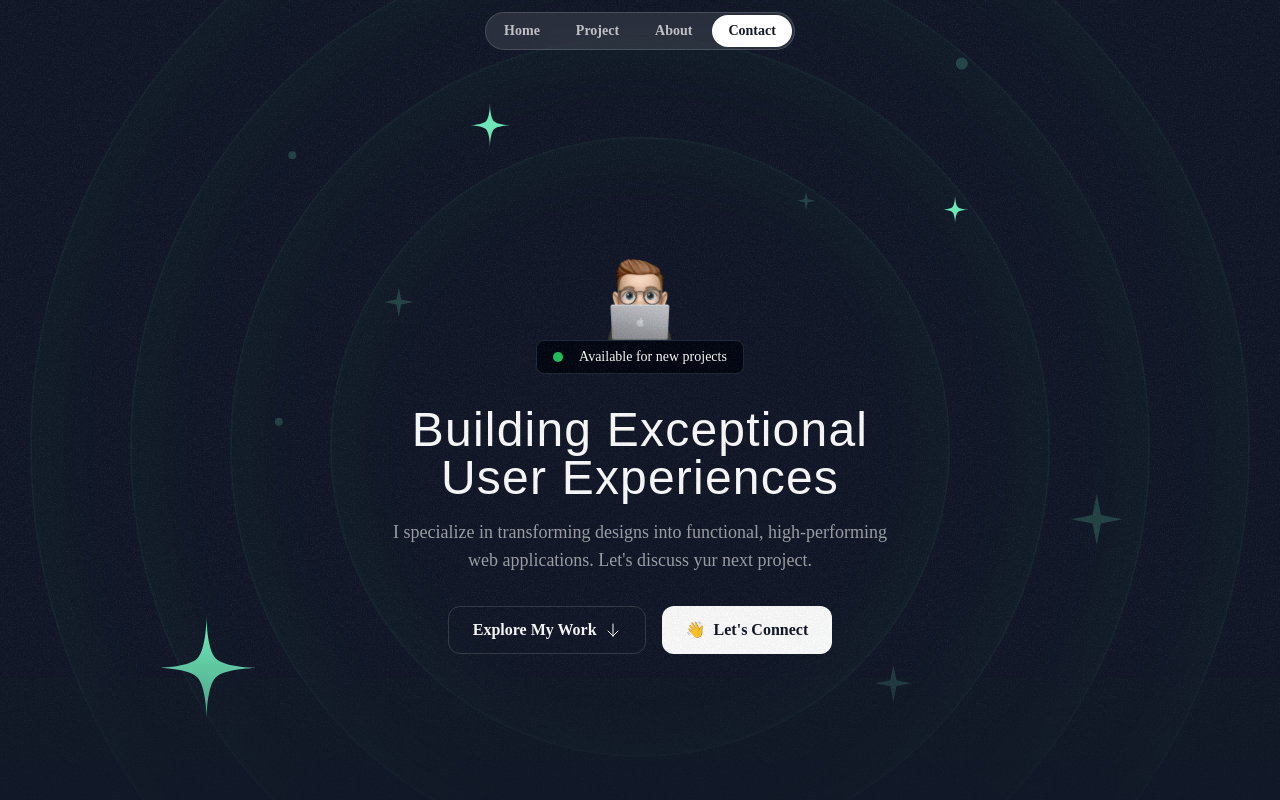
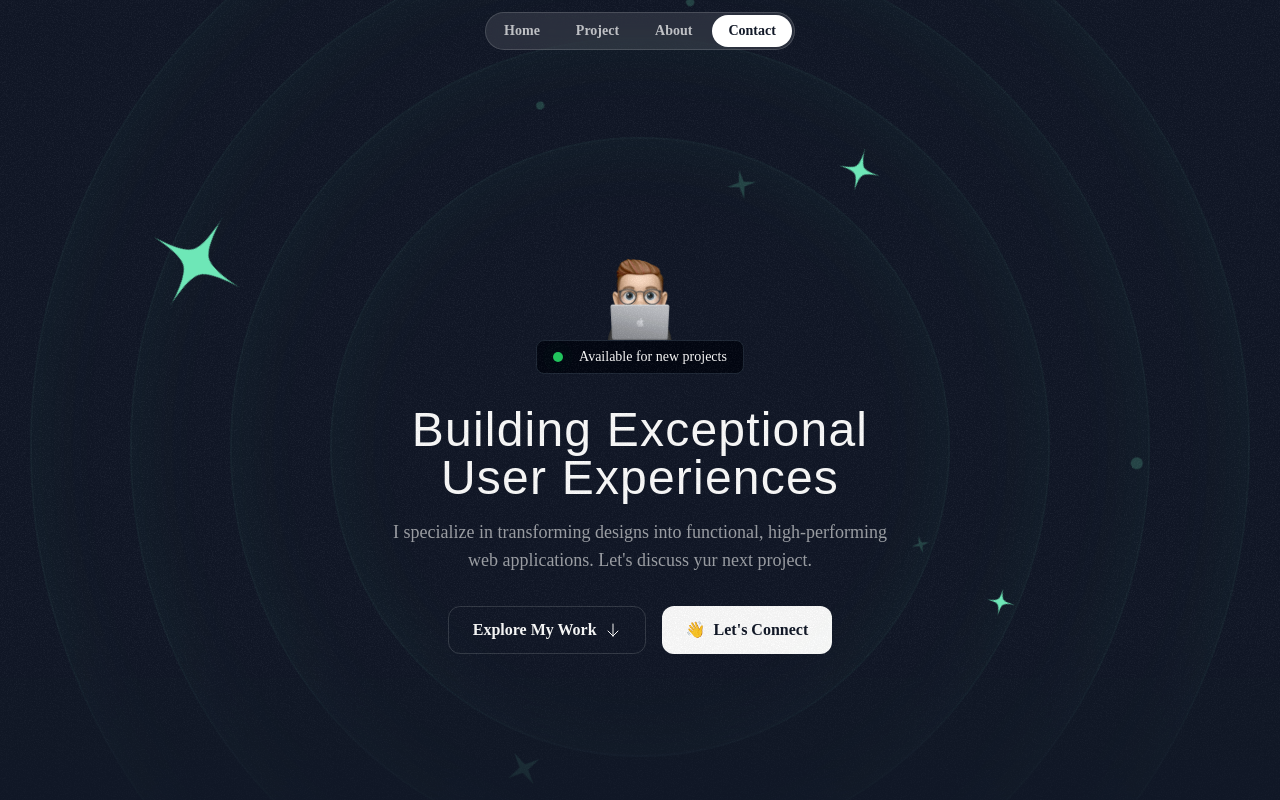
Before and after one commit to Estifanos58/Porfolio, a Next.js app: page / in a window 1280 px wide. Shown: the top 800 px of the page. Built offline with nearby package versions, Linux system fonts and the light colour scheme; a web font is replaced by a local one.

Commit message:
dynamics in the making

```diff
--- a/src/components/HeroOrbit.tsx
+++ b/src/components/HeroOrbit.tsx
@@ -1,19 +1,51 @@
 import { PropsWithChildren } from "react";
+import { twMerge } from "tailwind-merge";
 
-function HeroOrbit({ children, size,  rotation}: PropsWithChildren<{ size: number, rotation:number }>) {
+function HeroOrbit({
+  children,
+  size,
+  rotation,
+  orbitDuration,
+  shouldOrbit = false,
+  shouldSpin = false,
+  spinDuration,
+}: PropsWithChildren<{
+  size: number;
+  rotation: number;
+  orbitDuration?: string;
+  shouldOrbit?: boolean;
+  shouldSpin?: boolean;
+  spinDuration?: string;
+}>) {
   return (
     <div className="absolute left-1/2 top-1/2 -translate-x-1/2 -translate-y-1/2">
       <div
-        className="flex items-start justify-start"
+        className={twMerge(shouldOrbit && "animate-spin")}
         style={{
-          height: `${size}px`,
-          width: `${size}px`,
-          transform: `rotate(${rotation}deg)`,
+          animationDuration: orbitDuration,
         }}
       >
-        <div className=" inline-flex" style={{
-            transform: `rotate(${rotation * -1}deg)`
-        }}>{children}</div>
+        <div
+          className="flex items-start justify-start"
+          style={{
+            height: `${size}px`,
+            width: `${size}px`,
+            transform: `rotate(${rotation}deg)`,
+          }}
+        >
+          <div className={twMerge(shouldSpin && "animate-spin")} style={{
+            animationDuration: spinDuration || '10s'
+          }}>
+            <div
+              className=" inline-flex"
+              style={{
+                transform: `rotate(${rotation * -1}deg)`,
+              }}
+            >
+              {children}
+            </div>
+          </div>
+        </div>
       </div>
     </div>
   );
--- a/src/sections/Footer.tsx
+++ b/src/sections/Footer.tsx
@@ -25,7 +25,7 @@
   return <footer className='relative overflow-x-clip -z-10'>
     <div className="absolute h-[400px] w-[1600px] bottom-0 left-1/2 -translate-x-1/2 bg-emerald-300/30 -z-10 [mask-image:radial-gradient(50%_50%_at_bottom_center,black,transparent)]"></div>
     <div className="container">
-      <div className='border-t border-white/15 py-6 text-sm flex flex-col gap-8 md:flex-row md:justify-betweenitems-center'>
+      <div className='border-t border-white/15 py-6 text-sm flex flex-col gap-8 md:flex-row md:justify-between items-center'>
         <div className='text-white/40 '>&copy;{` ${year}. All rights reserved`}</div>
         <nav className='flex flex-col md:flex-row items-center gap-8'>
           {
--- a/src/sections/Hero.tsx
+++ b/src/sections/Hero.tsx
@@ -15,42 +15,44 @@
     <div className="size-[820px] hero-ring"></div>
     <div className="size-[1020px] hero-ring"></div>
     <div className="size-[1220px] hero-ring"></div>
-   <HeroOrbit size={800} rotation={-72}>
-    <StarIcon className="size-28 text-emerald-300"/>
+    <HeroOrbit size={430} rotation={-14} shouldOrbit orbitDuration="30s">
+    <SparkelIcon className="size-8 text-emerald-300/20 "/>
    </HeroOrbit>
-   <HeroOrbit size={550} rotation={20}>
+   <HeroOrbit size={440} rotation={79} shouldOrbit orbitDuration='32s'>
+    <SparkelIcon className="size-5 text-emerald-300/20 "/>
+   </HeroOrbit>
+   <HeroOrbit size={520} rotation={-41} shouldOrbit orbitDuration='34s'>
+    <div className="size-2 rounded-full bg-emerald-300/20 "/>
+   </HeroOrbit>
+   <HeroOrbit size={530} rotation={178} shouldOrbit orbitDuration='36s' shouldSpin spinDuration='3s'>
+    <SparkelIcon className="size-10 text-emerald-300/20 "/>
+   </HeroOrbit>
+   <HeroOrbit size={550} rotation={20} shouldOrbit orbitDuration='38s' shouldSpin spinDuration='6s'>
     <StarIcon className="size-12 text-emerald-300 "/>
    </HeroOrbit>
-   <HeroOrbit size={590} rotation={98}>
+   <HeroOrbit size={590} rotation={98} shouldOrbit orbitDuration='40s' shouldSpin spinDuration='6s'>
     <StarIcon className="size-8 text-emerald-300 "/>
    </HeroOrbit>
-   <HeroOrbit size={430} rotation={-14}>
-    <SparkelIcon className="size-8 text-emerald-300/20 "/>
+   <HeroOrbit size={650} rotation={-5} shouldOrbit orbitDuration='42s'>
+    <div className="size-2 rounded-full bg-emerald-300/20 "/>
    </HeroOrbit>
-   <HeroOrbit size={440} rotation={79}>
-    <SparkelIcon className="size-5 text-emerald-300/20 "/>
-   </HeroOrbit>
-   <HeroOrbit size={530} rotation={178}>
-    <SparkelIcon className="size-10 text-emerald-300/20 "/>
-   </HeroOrbit>
-   <HeroOrbit size={710} rotation={144}>
+   <HeroOrbit size={710} rotation={144} shouldOrbit orbitDuration='44s'>
     <SparkelIcon className="size-14 text-emerald-300/20 "/>
    </HeroOrbit>
-   <HeroOrbit size={720} rotation={85}>
+   <HeroOrbit size={720} rotation={85} shouldOrbit orbitDuration='46s'>
     <div className="size-3 rounded-full bg-emerald-300/20 "/>
    </HeroOrbit>
-   <HeroOrbit size={520} rotation={-41}>
-    <div className="size-2 rounded-full bg-emerald-300/20 "/>
-   </HeroOrbit>
-   <HeroOrbit size={650} rotation={-5}>
-    <div className="size-2 rounded-full bg-emerald-300/20 "/>
+   <HeroOrbit size={800} rotation={-72} shouldOrbit orbitDuration='48s' shouldSpin spinDuration='15s'>
+    <StarIcon className="size-28 text-emerald-300"/>
    </HeroOrbit>
    </div>
     <div className="container">
       <div className='flex flex-col items-center'>
         <Image src={memojiImage} className='size-[100px]' alt="Person peeking fro behind laptop"/>
         <div className='bg-gray-950 border border-gray-800 px-4 py-1.5 inline-flex items-center gap-4 rounded-lg'>
-          <div className='bg-green-500 size-2.5 rounded-full'></div>
+          <div className='bg-green-500 size-2.5 rounded-full relative'>
+            <div className="bg-green-500 absolute inset-0 animate-ping-large rounded-full"></div>
+          </div>
           <div className='text-sm font-medium'>Available for new projects</div>
         </div>
       </div>
--- a/tailwind.config.ts
+++ b/tailwind.config.ts
@@ -24,6 +24,17 @@
       fontFamily:{
         sans: 'var(--font-snas)',
         serif: 'var(--font-serif)',
+      },
+      animation:{
+        'ping-large': "ping-large 1s ease-in-out infinite"
+      },
+      keyframes: {
+        'ping-large':{
+          '75%, 100%':{
+            transform: 'scale(3)',
+            opacity: '0',
+          }
+        }
       }
     },
   },
```
